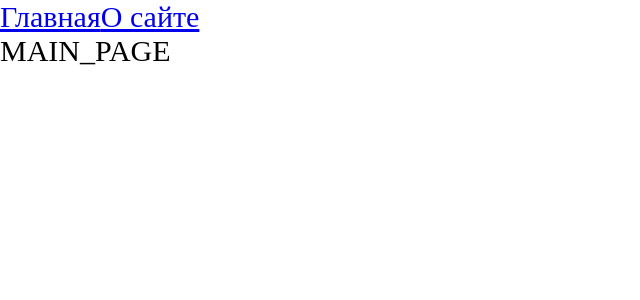
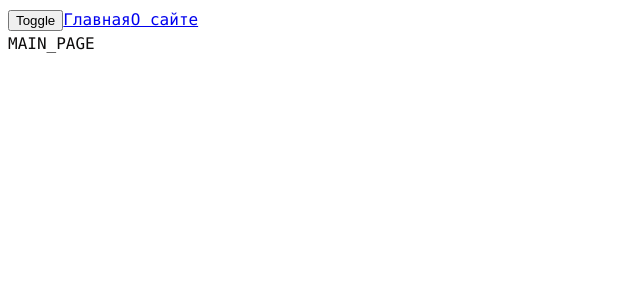
Before and after one commit to Sayd-Ali/GoldProject, a React app: page / in a window 1280 px wide. Shown: the top 300 px of the page, without its empty margins (0-640 px from the left). Built offline with nearby package versions, Linux system fonts and the light colour scheme.

Commit message:
feat(seventh): добавление стилей и тем в проект, также добавлен провайдер для темы сайта

```diff
--- a/src/App.tsx
+++ b/src/App.tsx
@@ -1,15 +1,18 @@
 import { Routes, Route, Link } from 'react-router-dom';
 import { Suspense } from 'react';
-import { Counter } from './components';
-import './index.scss';
+import './styles/index.scss';
 import  MainPage  from "./pages/MainPage/MainPage";
 import AboutPage from "./pages/AboutPage/AboutPage";
 import { MainPageAsync } from './pages/MainPage/MainPageAsync';
 import { AboutPageAsync } from './pages/AboutPage/AboutPageAsync';
+import { useTheme } from './theme/useTheme';
 
 const App = () => {
+    const { theme, toggleTheme } = useTheme();
+
     return (
-        <div className="app">
+        <div className={`app ${theme}`}>
+            <button onClick={toggleTheme}>Toggle</button>
             <Link to={'/'}>Главная</Link>
             <Link to={'/about'}>О сайте</Link>
             <Suspense fallback={<div>Loading...</div>}>
--- a/src/index.scss
+++ /dev/null
@@ -1,9 +0,0 @@
-* {
-    margin: 0;
-    padding: 0;
-    box-sizing: border-box;
-}
-
-.app {
-    font-size: 30px;
-}
--- a/src/index.tsx
+++ b/src/index.tsx
@@ -1,11 +1,14 @@
 import { render } from "react-dom";
 import App from './App';
 import {BrowserRouter} from 'react-router-dom';
+import ThemeProvider from "./theme/ThemeProvider";
 
 render(
     <div>
         <BrowserRouter>
-            <App />
+            <ThemeProvider>
+                <App />
+            </ThemeProvider>
         </BrowserRouter>
     </div>,
     document.getElementById('root')
--- /dev/null
+++ b/src/styles/index.scss
@@ -0,0 +1,13 @@
+@import "reset";
+@import "variables/global";
+@import "themes/dark";
+@import "themes/light";
+
+.app {
+    font: var(--font-m);
+
+    background: var(--bg-color);
+    color: var(--primary-color);
+
+    min-height: 100vh;
+}
--- /dev/null
+++ b/src/styles/themes/dark.scss
@@ -0,0 +1,6 @@
+.app.dark {
+    --bg-color: #383636;
+
+    --primary-color: #FFF;
+    --secondary-color: #FFF;
+}
--- /dev/null
+++ b/src/styles/themes/light.scss
@@ -0,0 +1,6 @@
+.app.light {
+    --bg-color: #FFF;
+
+    --primary-color: #0e0d0d;
+    --secondary-color: #000;
+}
--- /dev/null
+++ b/src/styles/variables/global.scss
@@ -0,0 +1,12 @@
+:root {
+    --font-family-main: Consolas, "Times New Roman", Serif;
+
+    --font-size-m: 16px;
+    --font-line-m: 24px;
+    --font-m: var(--font-size-m) / var(--font-line-m) var(--font-family-main);
+
+    --font-size-l: 24px;
+    --font-line-l: 32px;
+    --font-l: var(--font-size-l) / var(--font-line-l) var(--font-family-main);
+
+}
--- /dev/null
+++ b/src/theme/ThemeProvider.tsx
@@ -0,0 +1,21 @@
+    import { FC,  useState, useMemo } from 'react';
+    import { Theme, LOCAL_STORAGE_THEME_KEY, ThemeContext } from './themeContext';
+
+    const defaultTheme = localStorage.getItem(LOCAL_STORAGE_THEME_KEY) as Theme || Theme.LIGHT;
+
+const ThemeProvider: FC = ({children}) => {
+    const [theme, setTheme] = useState<Theme>(defaultTheme);
+
+    const defaultProps = useMemo(() => ({
+        theme,
+        setTheme,
+    }),[theme])
+
+    return (
+        <ThemeContext.Provider value={ defaultProps }>
+            {children}
+        </ThemeContext.Provider>
+    );
+}
+
+export default ThemeProvider;
--- /dev/null
+++ b/src/theme/themeContext.ts
@@ -0,0 +1,15 @@
+import { createContext } from 'react';
+
+export const enum Theme {
+    LIGHT = 'light',
+    DARK = 'dark'
+}
+
+export interface ThemeContextProps {
+    theme?: Theme;
+    setTheme?:(theme: Theme) => void;
+}
+
+export const ThemeContext = createContext<ThemeContextProps>({});
+
+export const LOCAL_STORAGE_THEME_KEY = 'theme';
--- /dev/null
+++ b/src/theme/useTheme.ts
@@ -0,0 +1,23 @@
+import { useContext } from 'react';
+
+import { LOCAL_STORAGE_THEME_KEY, Theme, ThemeContext } from './themeContext';
+
+export interface UseThemeResult {
+    toggleTheme: () => void;
+    theme: Theme;
+}
+
+export function useTheme(): UseThemeResult {
+    const {theme, setTheme} = useContext(ThemeContext);
+
+    const toggleTheme = () => {
+        const newTheme = theme === Theme.DARK ? Theme.LIGHT : Theme.DARK;
+        setTheme(newTheme);
+        localStorage.setItem(LOCAL_STORAGE_THEME_KEY, newTheme);
+    }
+
+    return {
+        toggleTheme,
+        theme
+    }
+}
```
Also changed, not shown: src/styles/reset.scss (added).
